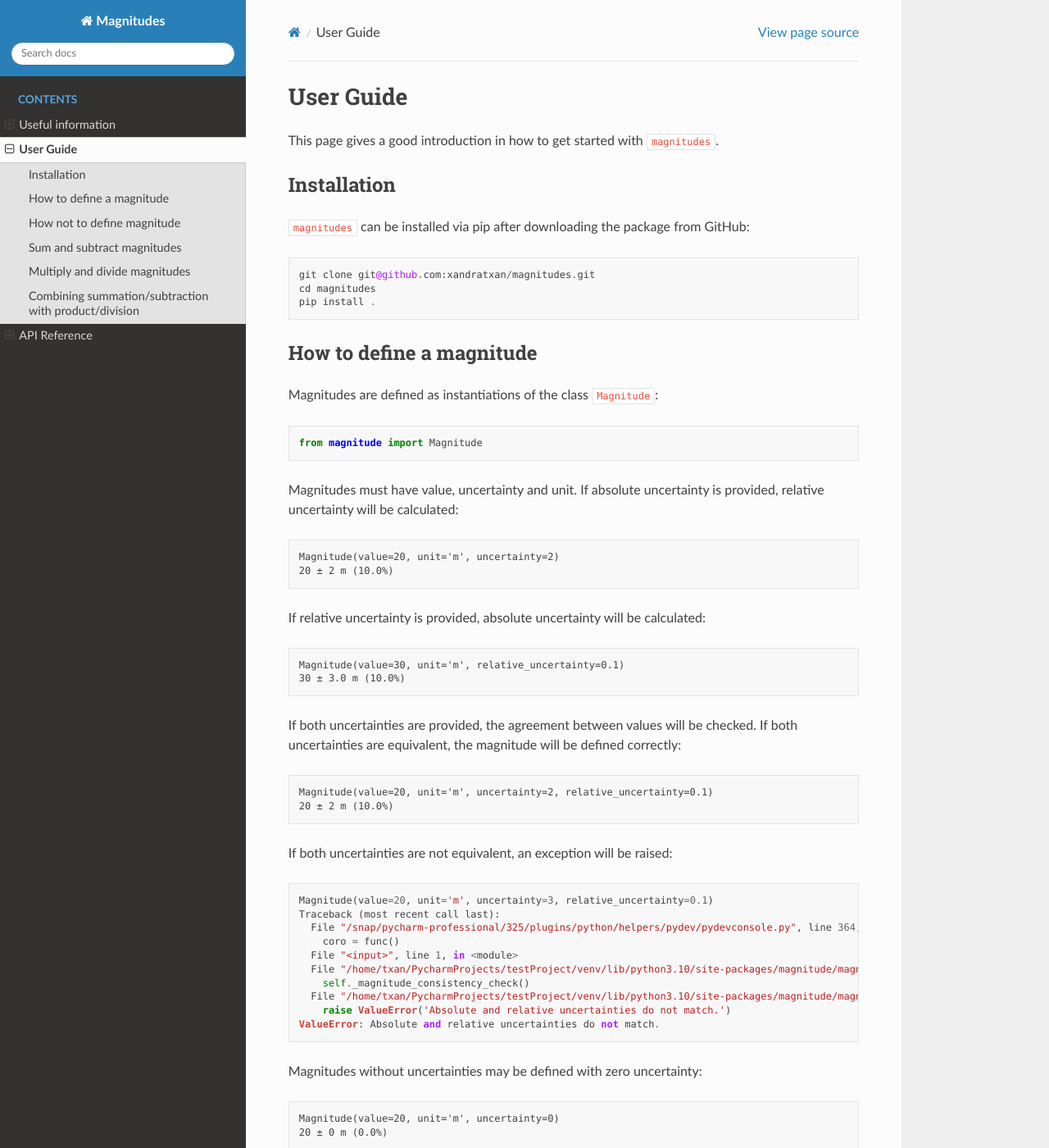
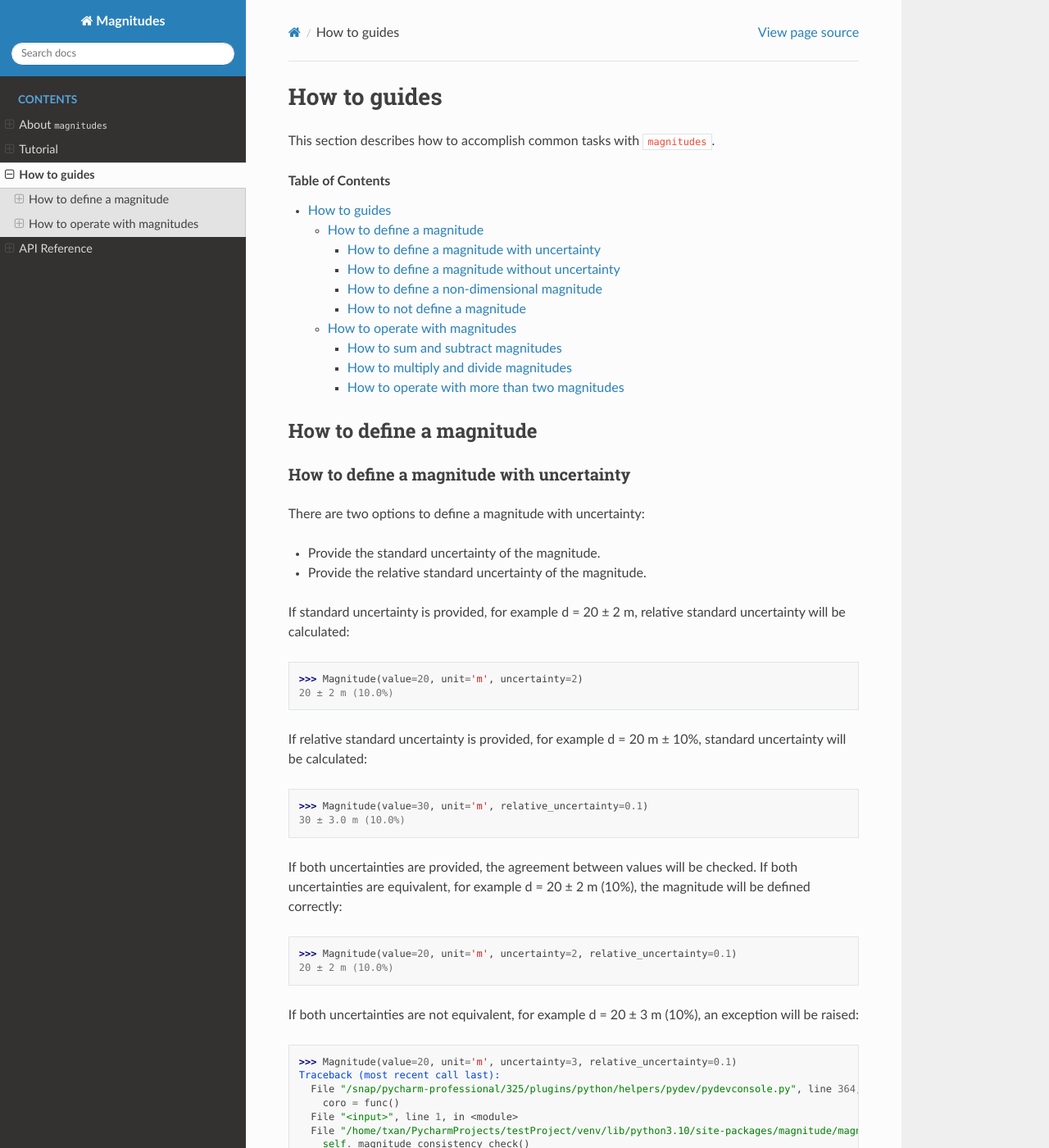
Before and after one commit to xandratxan/physical-magnitude, a Sphinx documentation site: the page built from docs/source/howto.rst, in a window 1280 px wide and 1400 px high. Shown: the whole window at 82% size. Built offline with Sphinx 7.4.7 and the Read the Docs theme 2.0.0, drawn with Linux system fonts in a browser that asks for light colours; some of the changed text lies outside the part shown.

Commit message:
Update package documentation

```diff
--- a/docs/source/usage.rst
+++ b/docs/source/howto.rst
@@ -1,56 +1,48 @@
-User Guide
-==========
+How to guides
+=============
 
-This page gives a good introduction in how to get started with ``magnitudes``.
+This section describes how to accomplish common tasks with ``magnitudes``.
 
-Installation
-------------
-
-``magnitudes`` can be installed via pip after downloading the package from GitHub:
-
-.. code-block::
-
-    git clone git@github.com:xandratxan/magnitudes.git
-    cd magnitudes
-    pip install .
+.. contents:: Table of Contents
 
 How to define a magnitude
 -------------------------
 
-Magnitudes are defined as instantiations of the class ``Magnitude``:
+How to define a magnitude with uncertainty
+..........................................
+
+There are two options to define a magnitude with uncertainty:
+
+- Provide the standard uncertainty of the magnitude.
+- Provide the relative standard uncertainty of the magnitude.
+
+If standard uncertainty is provided, for example d = 20 ± 2 m, relative standard uncertainty will be calculated:
 
 .. code-block::
 
-   from magnitude import Magnitude
+    >>> Magnitude(value=20, unit='m', uncertainty=2)
+    20 ± 2 m (10.0%)
 
-Magnitudes must have value, uncertainty and unit.
-If absolute uncertainty is provided, relative uncertainty will be calculated:
+If relative standard uncertainty is provided, for example d = 20 m ± 10%, standard uncertainty will be calculated:
 
 .. code-block::
 
-    Magnitude(value=20, unit='m', uncertainty=2)
-    20 ± 2 m (10.0%)
+    >>> Magnitude(value=30, unit='m', relative_uncertainty=0.1)
+    30 ± 3.0 m (10.0%)
 
-If relative uncertainty is provided, absolute uncertainty will be calculated:
+If both uncertainties are provided, the agreement between values will be checked.
+If both uncertainties are equivalent, for example d = 20 ± 2 m (10%), the magnitude will be defined correctly:
 
 .. code-block::
 
-    Magnitude(value=30, unit='m', relative_uncertainty=0.1)
-    30 ± 3.0 m (10.0%)
+    >>> Magnitude(value=20, unit='m', uncertainty=2, relative_uncertainty=0.1)
+    20 ± 2 m (10.0%)
 
-If both uncertainties are provided, the agreement between values will be checked.
-If both uncertainties are equivalent, the magnitude will be defined correctly:
+If both uncertainties are not equivalent, for example d = 20 ± 3 m (10%), an exception will be raised:
 
 .. code-block::
 
-    Magnitude(value=20, unit='m', uncertainty=2, relative_uncertainty=0.1)
-    20 ± 2 m (10.0%)
-
-If both uncertainties are not equivalent, an exception will be raised:
-
-.. code-block::
-
-    Magnitude(value=20, unit='m', uncertainty=3, relative_uncertainty=0.1)
+    >>> Magnitude(value=20, unit='m', uncertainty=3, relative_uncertainty=0.1)
     Traceback (most recent call last):
       File "/snap/pycharm-professional/325/plugins/python/helpers/pydev/pydevconsole.py", line 364, in runcode
         coro = func()
@@ -61,43 +53,38 @@ If both uncertainties are not equivalent, an exception will be raised:
         raise ValueError('Absolute and relative uncertainties do not match.')
     ValueError: Absolute and relative uncertainties do not match.
 
-Magnitudes without uncertainties may be defined with zero uncertainty:
+How to define a magnitude without uncertainty
+.............................................
+
+Magnitudes without uncertainties, for example d = 20 m, can be defined with zero uncertainty:
 
 .. code-block::
 
-    Magnitude(value=20, unit='m', uncertainty=0)
+    >>> Magnitude(value=20, unit='m', uncertainty=0)
     20 ± 0 m (0.0%)
+    >>> Magnitude(value=20, unit='m', relative_uncertainty=0)
+    20 ± 0 m (0%)
+    >>> Magnitude(value=20, unit='m', uncertainty=0, relative_uncertainty=0)
+    20 ± 0 m (0%)
+
+How to define a non-dimensional magnitude
+.........................................
+
+Non-dimensional magnitudes, for example d = 20 ± 2 (10%), can be defines with an empty string as unit:
 
 .. code-block::
 
-    Magnitude(value=20, unit='m', relative_uncertainty=0)
-    20 ± 0 m (0%)
+    >>> Magnitude(value=20, unit='', uncertainty=2)
+    20 ± 2  (10.0%)
+
+How to not define a magnitude
+.............................
+
+Magnitudes must be defined with at least one type of standard uncertainty:
 
 .. code-block::
 
-    Magnitude(value=20, unit='m', uncertainty=0, relative_uncertainty=0)
-    20 ± 0 m (0%)
-
-Magnitudes can defined with zero value, but they may be tricky: uncertainties may not have physical meaning:
-
-.. code-block::
-
-    Magnitude(value=0, unit='m', uncertainty=0.1)
-    0 ± 0.1 m (inf%)
-
-.. code-block::
-
-    Magnitude(value=0, unit='m', relative_uncertainty=0.1)
-    0 ± 0.0 m (10.0%)
-
-How not to define magnitude
----------------------------
-
-Magnitudes must have uncertainties. They cannot be defined with no uncertainties:
-
-.. code-block::
-
-    Magnitude(value=10, unit='m')
+    >>> Magnitude(value=10, unit='m')
     Traceback (most recent call last):
       File "/snap/pycharm-professional/325/plugins/python/helpers/pydev/pydevconsole.py", line 364, in runcode
         coro = func()
@@ -112,7 +99,7 @@ Magnitudes cannot be defined with negative uncertainties, since it has no physic
 
 .. code-block::
 
-    Magnitude(value=20, unit='m', uncertainty=-2)
+    >>> Magnitude(value=20, unit='m', uncertainty=-2)
     Traceback (most recent call last):
       File "/snap/pycharm-professional/325/plugins/python/helpers/pydev/pydevconsole.py", line 364, in runcode
         coro = func()
@@ -125,7 +112,7 @@ Magnitudes cannot be defined with negative uncertainties, since it has no physic
 
 .. code-block::
 
-    Magnitude(value=30, unit='m', relative_uncertainty=-0.1)
+    >>> Magnitude(value=30, unit='m', relative_uncertainty=-0.1)
     Traceback (most recent call last):
       File "/snap/pycharm-professional/325/plugins/python/helpers/pydev/pydevconsole.py", line 364, in runcode
         coro = func()
@@ -136,34 +123,50 @@ Magnitudes cannot be defined with negative uncertainties, since it has no physic
         raise ValueError('Uncertainties must be positive.')
     ValueError: Uncertainties must be positive.
 
-Sum and subtract magnitudes
----------------------------
+.. code-block::
+
+    >>> Magnitude(value=20, unit='m', uncertainty=-2, relative_uncertainty=-0.1)
+    Traceback (most recent call last):
+      File "/snap/pycharm-professional/325/plugins/python/helpers/pydev/pydevconsole.py", line 364, in runcode
+        coro = func()
+      File "<input>", line 1, in <module>
+      File "/home/txan/PycharmProjects/testProject/venv/lib/python3.10/site-packages/magnitude/magnitude.py", line 70, in __init__
+        self._magnitude_consistency_check()
+      File "/home/txan/PycharmProjects/testProject/venv/lib/python3.10/site-packages/magnitude/magnitude.py", line 149, in _magnitude_consistency_check
+        raise ValueError('Uncertainties must be positive.')
+    ValueError: Uncertainties must be positive.
+
+How to operate with magnitudes
+------------------------------
+
+How to sum and subtract magnitudes
+..................................
 
 First, define some magnitudes to operate with them:
 
 .. code-block::
 
-    m1 = Magnitude(value=10, unit='m', uncertainty=1)
-    m2 = Magnitude(value=20, unit='m', uncertainty=2)
-    m3 = Magnitude(value=20, unit='cm', uncertainty=2)
+    >>> m1 = Magnitude(value=10, unit='m', uncertainty=1)
+    >>> m2 = Magnitude(value=20, unit='m', uncertainty=2)
+    >>> m3 = Magnitude(value=20, unit='cm', uncertainty=2)
 
 Magnitudes can be summed or subtracted as long as they have the same units:
 
 .. code-block::
 
-    m1 + m2
+    >>> m1 + m2
     30 ± 2.23606797749979 m (7.4535599249993%)
 
 .. code-block::
 
-    m2 - m1
+    >>> m2 - m1
     10 ± 2.23606797749979 m (22.360679774997898%)
 
 If they have different units, an exception will be raised:
 
 .. code-block::
 
-    m1 + m3
+    >>> m1 + m3
     Traceback (most recent call last):
       File "/snap/pycharm-professional/325/plugins/python/helpers/pydev/pydevconsole.py", line 364, in runcode
         coro = func()
@@ -174,7 +177,7 @@ If they have different units, an exception will be raised:
 
 .. code-block::
 
-    m2 - m3
+    >>> m2 - m3
     Traceback (most recent call last):
       File "/snap/pycharm-professional/325/plugins/python/helpers/pydev/pydevconsole.py", line 364, in runcode
         coro = func()
@@ -183,30 +186,46 @@ If they have different units, an exception will be raised:
         raise TypeError('Subtracted magnitudes must have the same units.')
     TypeError: Subtracted magnitudes must have the same units.
 
-Multiply and divide magnitudes
-------------------------------
+How to multiply and divide magnitudes
+.....................................
+
+First, define some magnitudes to operate with them:
+
+.. code-block::
+
+    >>> m1 = Magnitude(value=10, unit='m', uncertainty=1)
+    >>> m2 = Magnitude(value=20, unit='m', uncertainty=2)
 
 Magnitudes can be multiplied or divided independently of their units.
 The unit resulting from the product or the division will be the concatenation of the individual magnitudes:
 
 .. code-block::
 
-    m1 * m2
+    >>> m1 * m2
     200 ± 28.284271247461906 m·m (14.142135623730953%)
 
 .. code-block::
 
-    m2 / m1
+    >>> m2 / m1
     2.0 ± 0.28284271247461906 m/m (14.142135623730953%)
 
-Combining summation/subtraction with product/division
------------------------------------------------------
+How to operate with more than two magnitudes
+............................................
+
+First, define some magnitudes to operate with them:
+
+.. code-block::
+
+    >>> m1 = Magnitude(value=10, unit='m', uncertainty=1)
+    >>> m2 = Magnitude(value=20, unit='m', uncertainty=2)
+    >>> m3 = Magnitude(value=20, unit='cm', uncertainty=2)
+    >>> m4 = Magnitude(value=20, unit='m²', uncertainty=2)
 
 Multiple magnitudes can be summed and/or subtracted as long as they have the same units:
 
 .. code-block::
 
-    m1 + m2 + m1 - m2
+    >>> m1 + m2 + m1 - m2
     20 ± 3.1622776601683795 m (15.811388300841896%)
 
 
@@ -231,25 +251,25 @@ Trying to do ``m1 * m2 + m4`` will raise an error since the units of ``m1 * m2``
         raise TypeError('Added magnitudes must have the same units.')
     TypeError: Added magnitudes must have the same units.
 
-First, we need to define a new magnitude ``m`` as ``m1 * m2``:
+To work around this, first we need to define a new magnitude ``m`` as ``m1 * m2``:
 
 .. code-block::
 
-    m = m1 * m2
-    m
+    >>> m = m1 * m2
+    >>> m
     200 ± 28.284271247461906 m·m (14.142135623730953%)
 
 Then, we need to change the unit of ``m`` from ``'m·m'`` to ``'m²'``:
 
 .. code-block::
 
-    m.unit = 'm²'
-    m
+    >>> m.unit = 'm²'
+    >>> m
     200 ± 28.284271247461906 m² (14.142135623730953%)
 
 Finally we can do ``m + m4``:
 
 .. code-block::
 
-    m + m4
+    >>> m + m4
     220 ± 28.354893757515654 m² (12.888588071598026%)
--- a/docs/source/index.rst
+++ b/docs/source/index.rst
@@ -15,7 +15,8 @@ Available operations include summation, subtraction, multiplication and division
 
 .. toctree::
    info
-   usage
+   tutorial
+   howto
    api
    :maxdepth: 4
    :caption: Contents
--- a/docs/source/info.rst
+++ b/docs/source/info.rst
@@ -1,8 +1,5 @@
-Useful information
-==================
-
 About ``magnitudes``
---------------------
+====================
 
 :Last version: 0.1.0
 :Last release: March 2023
--- /dev/null
+++ b/docs/source/tutorial.rst
@@ -0,0 +1,89 @@
+Tutorial
+========
+
+This tutorial is a good introduction in how to get started with ``magnitudes``.
+
+Installation
+------------
+
+``magnitudes`` can be installed via pip after cloning the package from GitHub:
+
+.. code-block::
+
+    git clone git@github.com:xandratxan/magnitudes.git
+    cd magnitudes
+    pip install .
+
+Operating with magnitudes
+-------------------------
+
+In this tutorial, we’ll show you step by step how to perform simple arithmetic operations with magnitudes,
+including their values, uncertainties and units.
+
+In a Python console, import the ``Magnitude`` class:
+
+.. code-block::
+
+    >>> from magnitude import Magnitude
+
+Now define two magnitudes to operate with, including their values, uncertainties and units.
+For example m1 = 10 ± 1 m (10%) and m2 = 20 ± 2 m (10%):
+
+.. code-block::
+
+    >>> m1 = Magnitude(value=10, unit='m', uncertainty=1)
+    >>> m1
+    10 ± 1 m (10.0%)
+    >>> m2 = Magnitude(value=20, unit='m', uncertainty=2)
+    >>> m2
+    20 ± 2 m (10.0%)
+
+Lets add these two magnitudes:
+
+.. code-block::
+
+    >>> m_sum = m1 + m2
+    >>> m_sum
+    30 ± 2.23606797749979 m (7.4535599249993%)
+
+Lets subtract these two magnitudes:
+
+.. code-block::
+
+    >>> m_dif = m2 - m1
+    >>> m_dif
+    10 ± 2.23606797749979 m (22.360679774997898%)
+
+Lets multiply these two magnitudes:
+
+.. code-block::
+
+    >>> m_prod = m1 * m2
+    >>> m_prod
+    200 ± 28.284271247461906 m·m (14.142135623730953%)
+
+Note that the unit of ``m_prod`` is ``m·m``, which is m².
+Lest modify the unit of ``m_prod`` accordingly:
+
+.. code-block::
+
+    >>> m_prod.unit = 'm²'
+    >>> m_prod
+    200 ± 28.284271247461906 m² (14.142135623730953%)
+
+Lets divide these two magnitudes:
+
+.. code-block::
+
+    >>> m_div = m2 / m1
+    >>> m_div
+    2.0 ± 0.28284271247461906 m/m (14.142135623730953%)
+
+Note that the unit of ``m_div`` is ``m/m``, which means that the magnitude ``m_div``is non-dimensional.
+Lest modify the unit of ``m_div`` accordingly:
+
+.. code-block::
+
+    >>> m_div.unit = ''
+    >>> m_div
+    2.0 ± 0.28284271247461906  (14.142135623730953%)
```
Also changed, not shown: other parts of docs/source/howto.rst (+5 -4 lines), docs/source/api.rst (+3 -11 lines).
